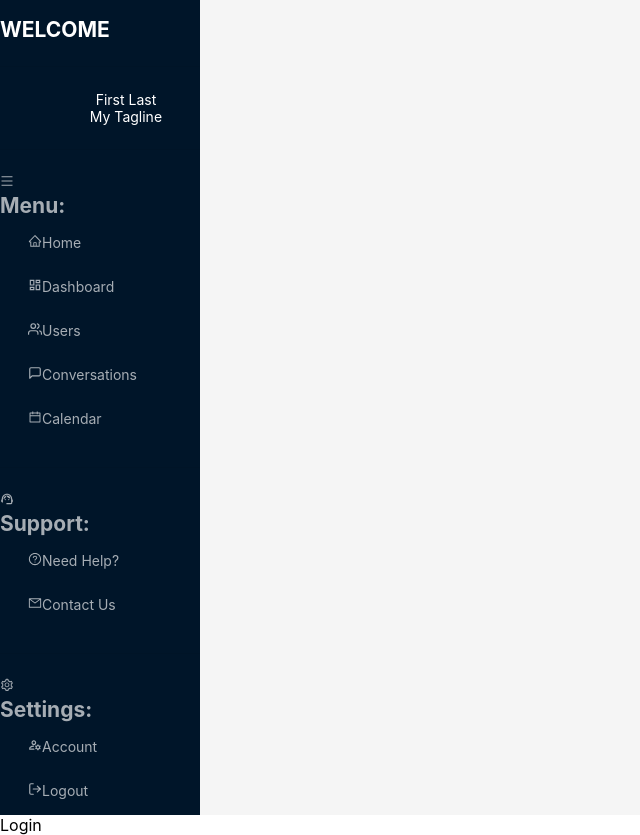
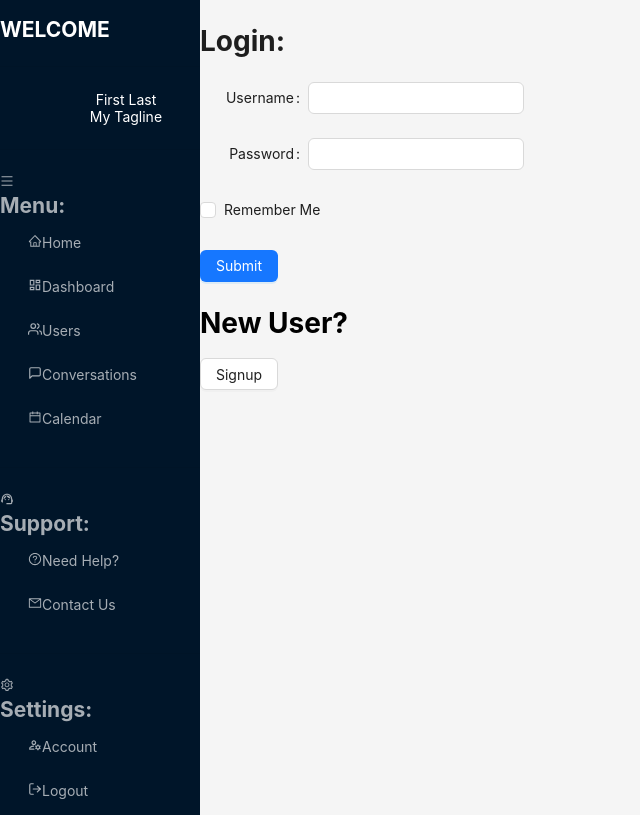
Before and after one commit to JaclynFoster/direct-messaging, a React (Create React App) app: page /login in a window 1280 px wide. Shown: the whole page, without its empty margins (0-640 px from the left). Built offline with nearby package versions, Linux system fonts and the light colour scheme; some icons are missing.

Commit message:
created basic login component

```diff
--- a/src/App.tsx
+++ b/src/App.tsx
@@ -4,15 +4,16 @@ import './App.css';
 import Navigation from './Components/Navigation';
 import Router from './Routes/Router';
 import {Routes} from 'react-router'
+import { Layout } from 'antd';
 
 function App() {
   return (
-    <div className="App">
+    <Layout>
       <Navigation />
 
       {Router()}
 
-    </div>
+    </Layout>
   );
 }
 
--- a/src/Components/Navigation/index.tsx
+++ b/src/Components/Navigation/index.tsx
@@ -5,9 +5,9 @@ import { Layout } from 'antd'
 
 const Navigation = () => {
     return (
-    <Layout>
+    <div>
         <LinkStyling />
-    </Layout>
+    </div>
     )
 }
 
--- a/src/Routes/Home.tsx
+++ b/src/Routes/Home.tsx
@@ -1,7 +1,17 @@
+import { Menu } from 'antd'
+import { Link } from 'react-router-dom'
 import React from 'react'
 
 const Home = () => {
-    return <div>Home</div>
+    return <div>
+        <h1>My Home Page</h1>
+        <Menu theme="dark" mode="inline">
+        <Menu.Item key="10">
+        <span>Login / Signup</span>
+        <Link to="/login" />
+        </Menu.Item>
+        </Menu>
+    </div>
 }
 
 export default Home
--- a/src/Routes/Login.tsx
+++ b/src/Routes/Login.tsx
@@ -1,7 +1,51 @@
+import { Button, Checkbox, Form, Input } from 'antd'
 import React from 'react'
 
+interface FieldType {
+    username?: string;
+    password?: string;
+    remember?: string;
+}
+
 const Login = () => {
-    return <div>Login</div>
+    return (
+
+        <div className="login-container">
+            <Form name="basic"
+            labelCol={{span: 8}}
+            wrapperCol={{span: 16}}
+            style={{maxWidth: 500}}
+            >
+            <h1>Login:</h1>
+            <Form.Item<FieldType>
+            label="Username"
+            name="username"
+            >
+                <Input/>
+            </Form.Item>
+            <Form.Item<FieldType>
+                label="Password"
+                name="password"
+                >
+                <Input />
+            </Form.Item>
+            <Form.Item<FieldType>
+            name="remember"
+            valuePropName="checked"
+            >
+                <Checkbox>Remember Me</Checkbox>
+            </Form.Item>
+            <Form.Item>
+                <Button type="primary" htmlType="submit">Submit</Button>
+            </Form.Item>
+            </Form>
+            <div>
+                <h1>New User?</h1>
+                <Button>Signup</Button>
+            </div>
+
+    </div>
+        )
 }
 
 export default Login
```
